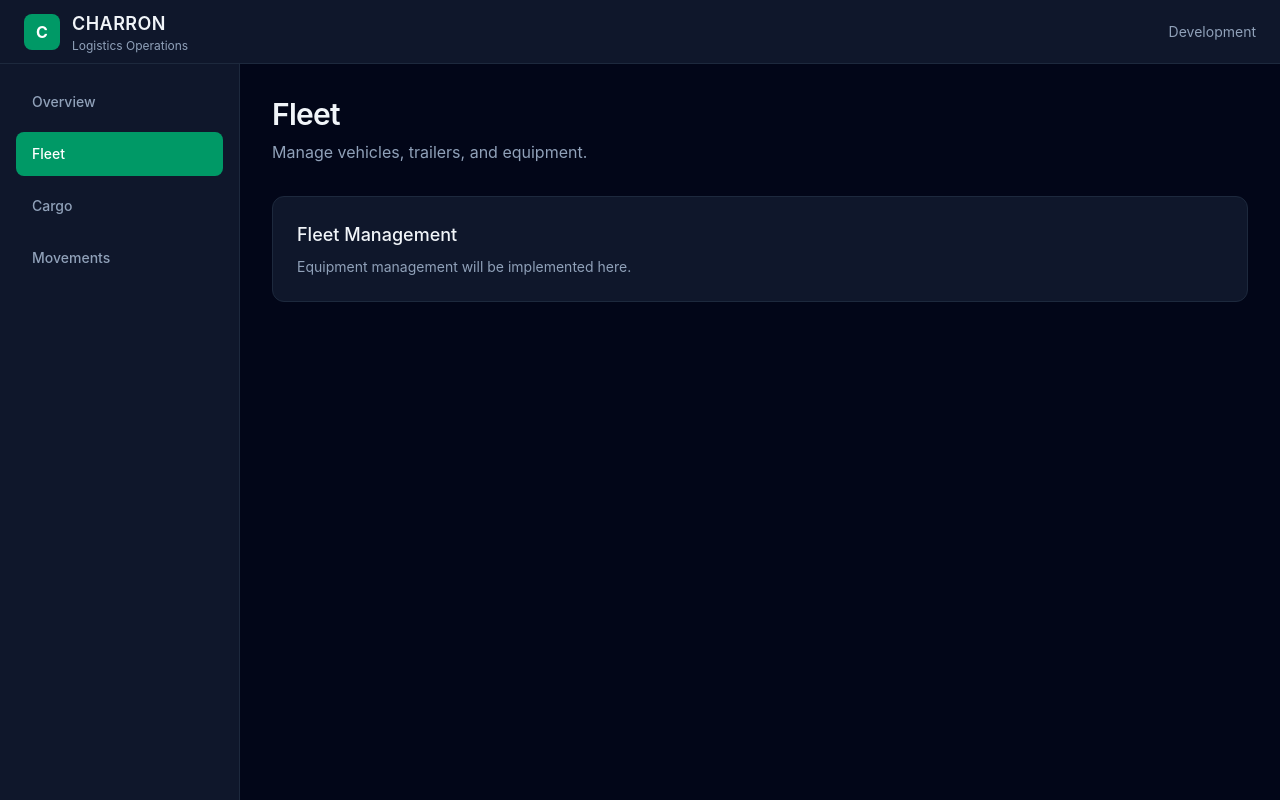
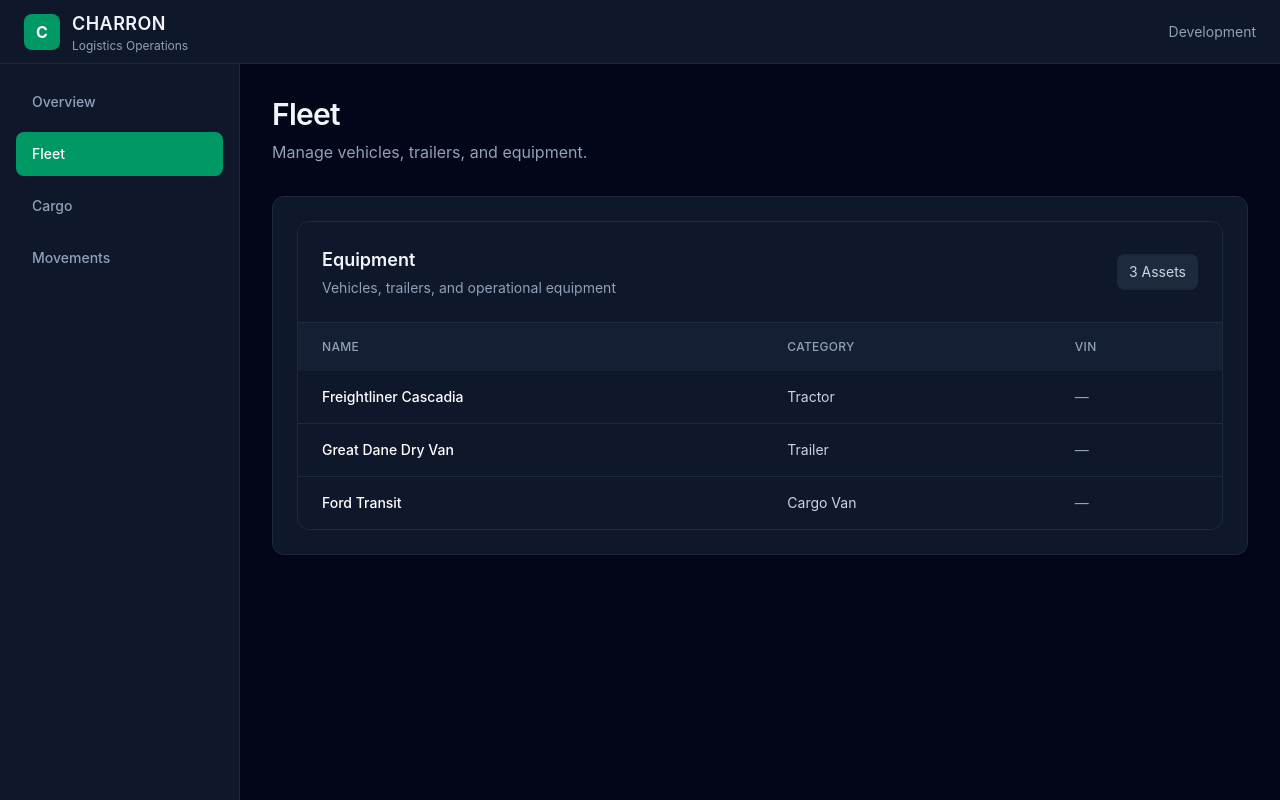
Before and after one commit to VSEdwardCarter/project_charron, a Svelte app in the folder apps/web/: page / in a window 1280 px wide. Both pictures are taken after a click on the button "Fleet". Built offline with nearby package versions, Linux system fonts and the light colour scheme.

Commit message:
feat: add fleet equipment list interface

```diff
--- a/apps/web/src/App.svelte
+++ b/apps/web/src/App.svelte
@@ -2,6 +2,7 @@
 <script lang="ts">
   import Header from './lib/components/layout/Header.svelte'
   import Sidebar from './lib/components/layout/Sidebar.svelte'
+  import FleetPage from "./features/fleet/FleetPage.svelte"
 
   import {
     titles,
@@ -54,12 +55,7 @@
               Your logistics operations workspace is ready.
             </p>
           {:else if activeSection === 'fleet'}
-            <h3 class="text-lg font-medium">
-              Fleet Management
-            </h3>
-            <p class="mt-2 text-sm text-slate-400">
-              Equipment management will be implemented here.
-            </p>
+            <FleetPage />
           {:else if activeSection === 'cargo'}
             <h3 class="text-lg font-medium">
               Cargo Management
--- /dev/null
+++ b/apps/web/src/features/fleet/FleetPage.svelte
@@ -0,0 +1,73 @@
+
+<script lang="ts">
+    import {
+        categoryLabels,
+        type Equipment,
+    } from '../../lib/models/equipment'
+
+    const equipment: Equipment[] = [
+        {
+            id: '1',
+            name: 'Freightliner Cascadia',
+            category: 'TRACTOR',
+            vin: null,
+        },
+        {
+            id: '2',
+            name: 'Great Dane Dry Van',
+            category: 'TRAILER',
+            vin: null,
+        },
+        {
+            id: '3',
+            name: 'Ford Transit',
+            category: 'CARGO_VAN',
+            vin: null,
+        },
+    ]
+</script>
+
+<div class="overflow-hidden rounded-xl border border-slate-800 bg-slate-900">
+    <div class="flex items-center justify-between border-b border-slate-800 p-6">
+        <div>
+            <h3 class="text-lg font-semibold">Equipment</h3>
+            <p class="mt-1 text-sm text-slate-400">
+                Vehicles, trailers, and operational equipment
+            </p>
+        </div>
+
+        <span class="rounded-lg bg-slate-800 px-3 py-2 text-sm text-slate-300">
+      {equipment.length} Assets
+    </span>
+    </div>
+
+    <div class="overflow-x-auto">
+        <table class="w-full text-left text-sm">
+            <thead class="bg-slate-800/50 text-xs uppercase tracking-wide text-slate-400">
+            <tr>
+                <th class="px-6 py-4 font-medium">Name</th>
+                <th class="px-6 py-4 font-medium">Category</th>
+                <th class="px-6 py-4 font-medium">VIN</th>
+            </tr>
+            </thead>
+
+            <tbody class="divide-y divide-slate-800">
+            {#each equipment as item (item.id)}
+                <tr class="transition-colors hover:bg-slate-800/40">
+                    <td class="px-6 py-4 font-medium text-white">
+                        {item.name}
+                    </td>
+
+                    <td class="px-6 py-4 text-slate-300">
+                        {categoryLabels[item.category]}
+                    </td>
+
+                    <td class="px-6 py-4 text-slate-400">
+                        {item.vin ?? '—'}
+                    </td>
+                </tr>
+            {/each}
+            </tbody>
+        </table>
+    </div>
+</div>
--- /dev/null
+++ b/apps/web/src/lib/models/equipment.ts
@@ -0,0 +1,28 @@
+
+export type EquipmentCategory =
+    | 'TRACTOR'
+    | 'TRAILER'
+    | 'STRAIGHT_TRUCK'
+    | 'CARGO_VAN'
+    | 'CONTAINER'
+    | 'MATERIAL_HANDLING'
+    | 'SPECIALIZED'
+    | 'OTHER'
+
+export interface Equipment {
+    id: string
+    name: string
+    category: EquipmentCategory
+    vin: string | null
+}
+
+export const categoryLabels: Record<EquipmentCategory, string> = {
+    TRACTOR: 'Tractor',
+    TRAILER: 'Trailer',
+    STRAIGHT_TRUCK: 'Straight Truck',
+    CARGO_VAN: 'Cargo Van',
+    CONTAINER: 'Container',
+    MATERIAL_HANDLING: 'Material Handling',
+    SPECIALIZED: 'Specialized',
+    OTHER: 'Other',
+}
```
